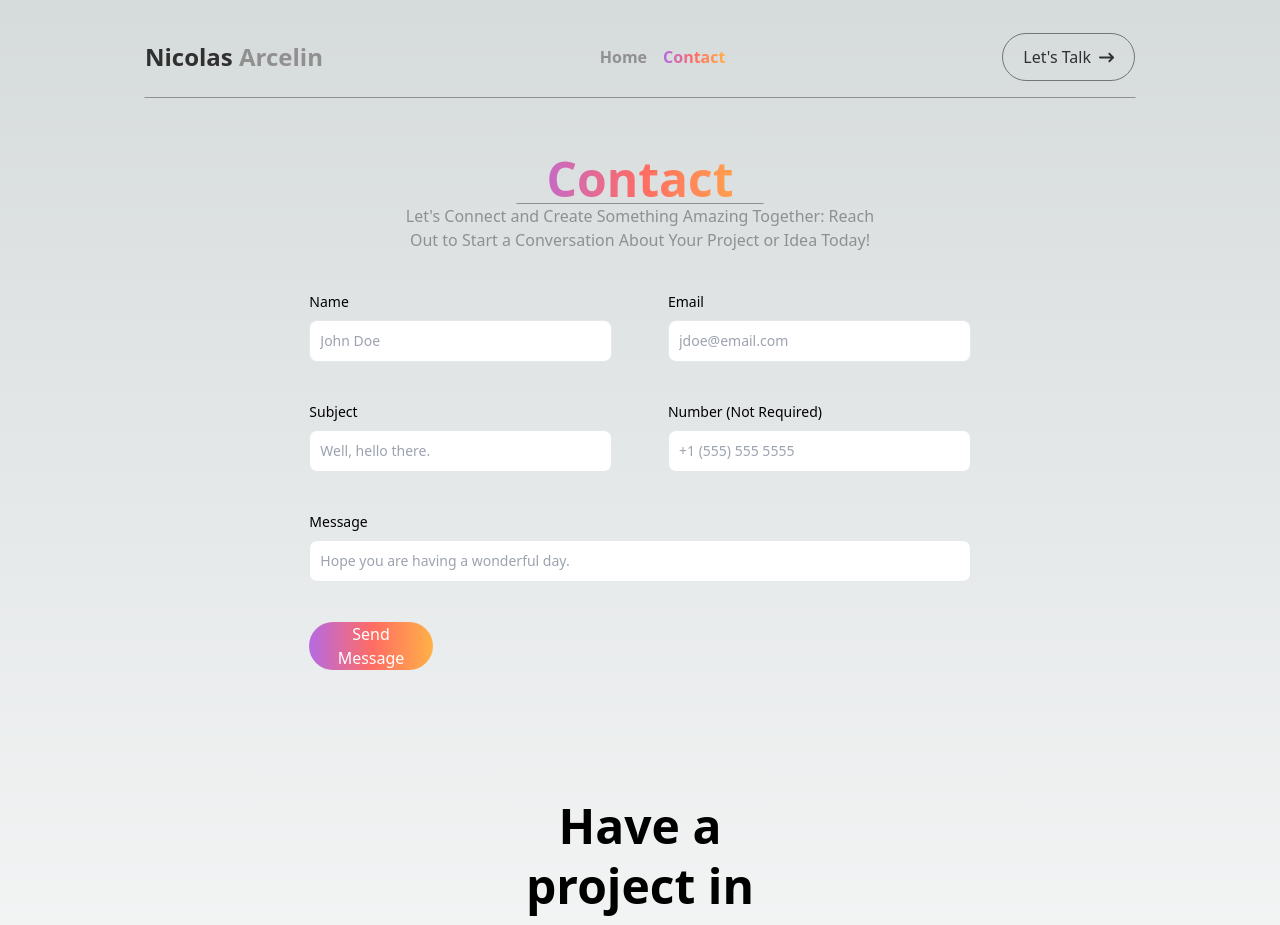
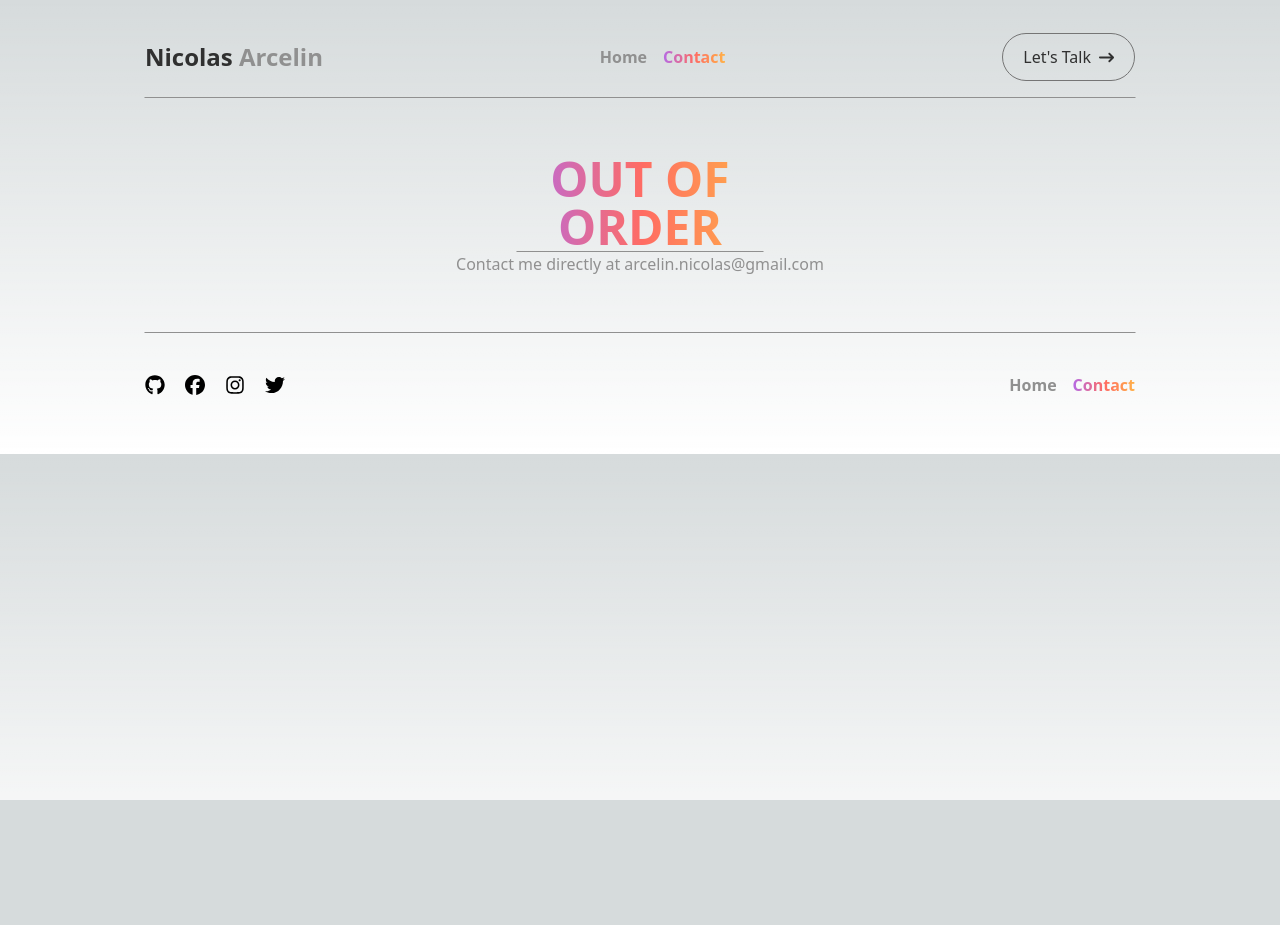
Before and after one commit to narcelin/portfolio_v2, a Next.js app: page /contact in a window 1280 px wide. Shown: the top 925 px of the page. After the commit the page ends 800 px from the top, so only its background shows below. Built offline with nearby package versions, Linux system fonts and the light colour scheme.

Commit message:
Email contact page out of order

```diff
--- a/package.json
+++ b/package.json
@@ -16,7 +16,7 @@
     "react": "^18",
     "react-dom": "^18",
     "react-icons": "^5.2.1",
-    "react-toastify": "^10.0.5"
+    "react-toastify": "^10.0.6"
   },
   "devDependencies": {
     "@types/node": "^20",
--- a/src/app/Providers.tsx
+++ b/src/app/Providers.tsx
@@ -1,6 +1,6 @@
 "use client";
 
-import "react-toastify/dist/ReactToastify.css";
+import "react-toastify/ReactToastify.min.css";
 // import "./app/globals.css";
 import { ToastContainer } from "react-toastify";
 import { ThemeProvider } from "next-themes";
--- a/src/app/components/sections/ContactMe.tsx
+++ b/src/app/components/sections/ContactMe.tsx
@@ -1,6 +1,8 @@
 "use client";
 
 import { useState } from "react";
+
+import { Slide, toast } from "react-toastify";
 
 import MyButton from "../MyButton";
 
--- a/src/app/contact/page.jsx
+++ b/src/app/contact/page.jsx
@@ -7,11 +7,13 @@ export default function Contact() {
   return (
     <main className="flex flex-col items-center py-14 gap-10">
       <PageHeading
-        heading="Contact"
-        subHeading="Let's Connect and Create Something Amazing Together: Reach Out to Start a Conversation About Your Project or Idea Today!"
+        heading="OUT OF ORDER"
+        subHeading="Contact me directly at arcelin.nicolas@gmail.com"
+        // heading="Contact"
+        // subHeading="Let's Connect and Create Something Amazing Together: Reach Out to Start a Conversation About Your Project or Idea Today!"
       />
-      <ContactMe />
-      <ReachMe className="container" />
+      {/* <ContactMe /> */}
+      {/* <ReachMe className="container" /> */}
     </main>
   );
 }
```
Also changed, not shown: 1 other file (tests, documents, lock files or other folders).
